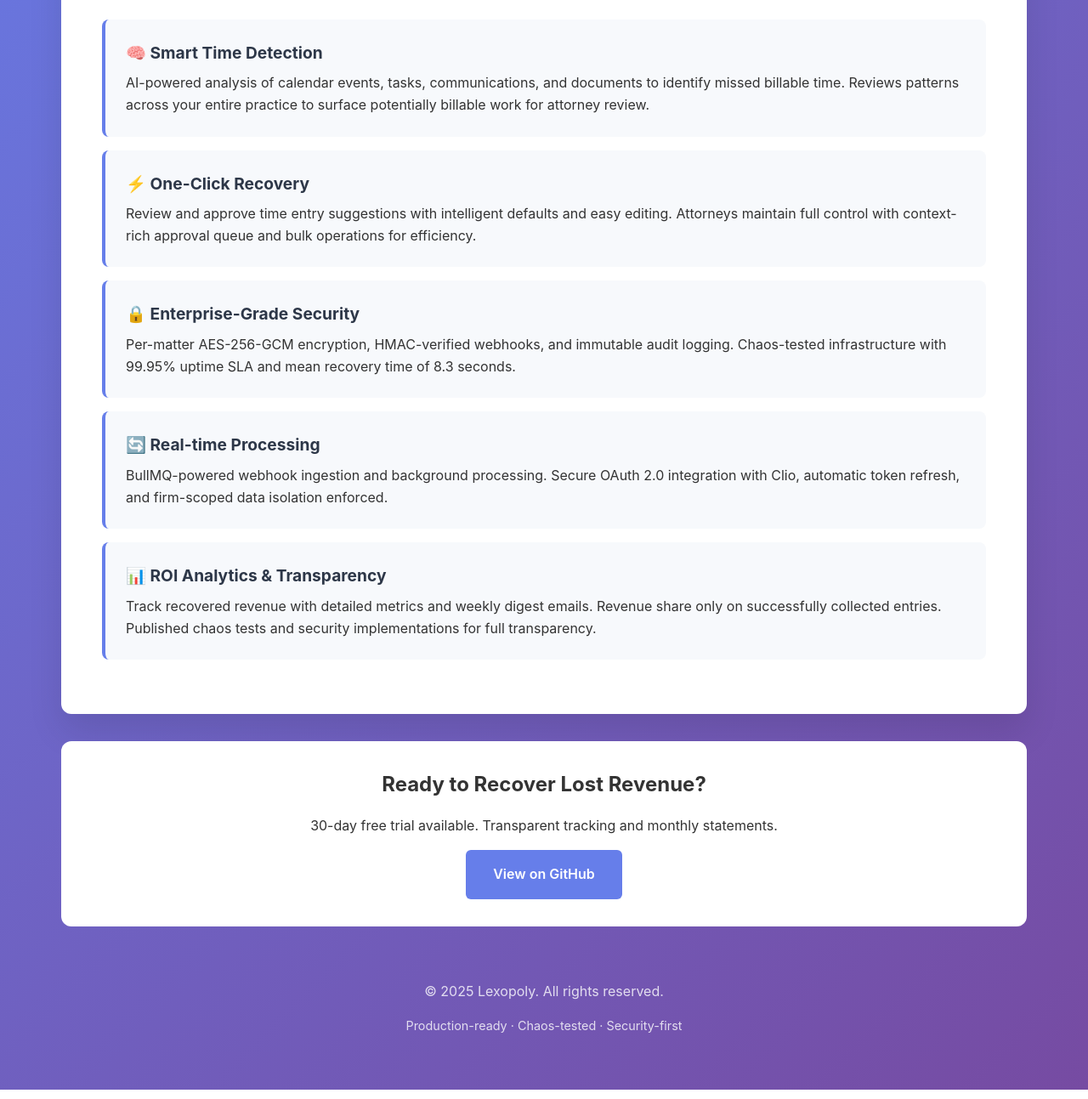
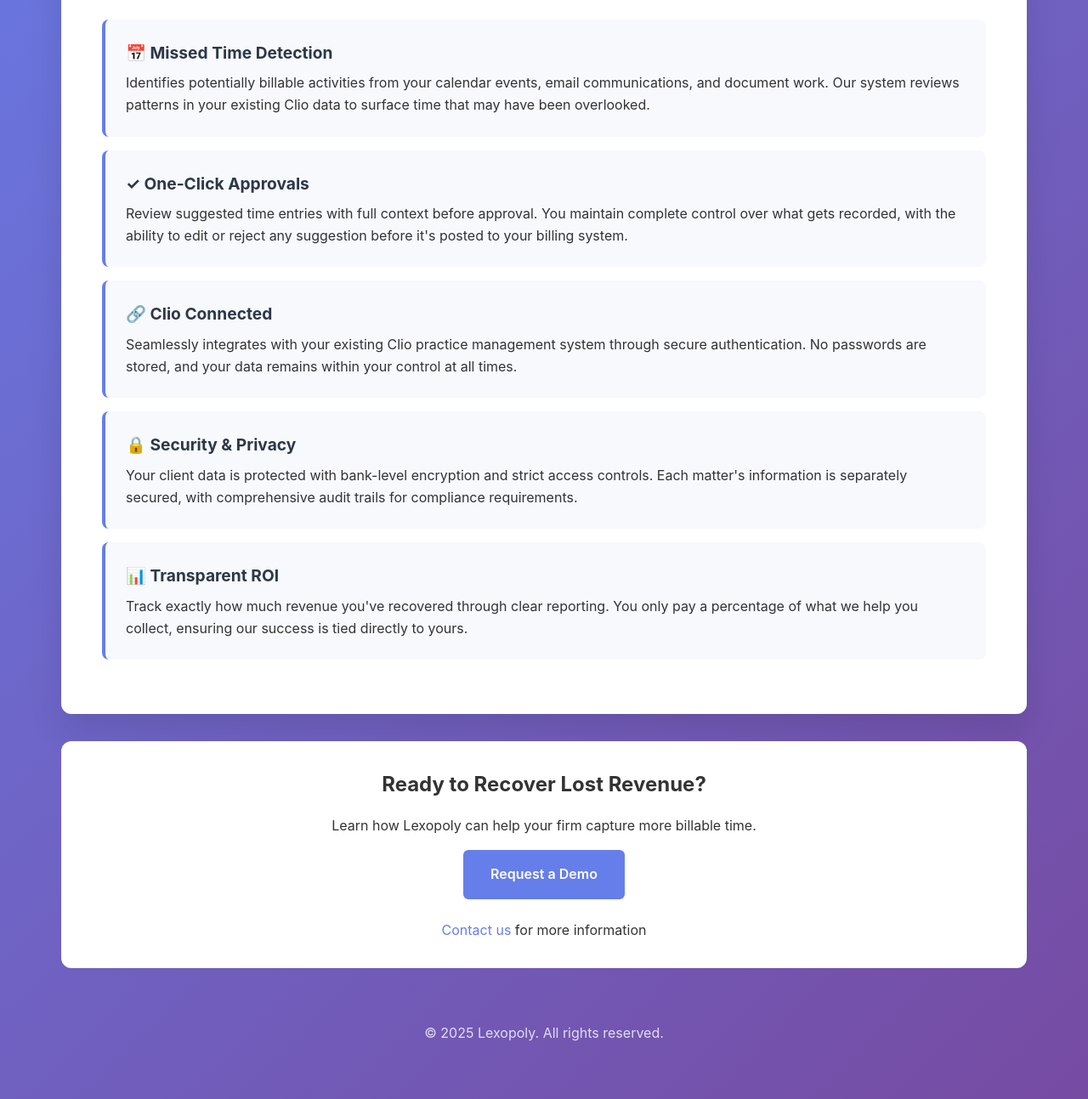
Before and after one commit to Lexopoly/lexopoly.github.io, a plain HTML site: page index.html in a window 1280 px wide. Shown: the part 577-1870 px from the top of the page at 85% size. Drawn offline with Linux system fonts and the light colour scheme.

Commit message:
Deploy GitHub Pages site
Published from: lexopoly/_site/
Timestamp: 2025-08-21 05:09:49 UTC
Files: 3

```diff
--- a/index.html
+++ b/index.html
@@ -1,10 +1,31 @@
 <!DOCTYPE html>
 <html lang="en">
 <head>
+    <!-- Verified: No GitHub links. CTAs: Request Demo (mailto) and Contact us only -->
     <meta charset="UTF-8">
     <meta name="viewport" content="width=device-width, initial-scale=1.0">
-    <title>Lexopoly · RevenueRescue - Recover Your Firm's Lost Billable Time</title>
-    <meta name="description" content="RevenueRescue by Lexopoly automatically identifies potentially billable activities that law firms might otherwise miss. Secure Clio integration with enterprise-grade security.">
+    <title>Lexopoly - Recover Your Firm's Missed Billable Time</title>
+    <meta name="description" content="Lexopoly helps law firms identify and recover missed billable time through secure Clio integration. Review and approve time entries with confidence.">
+
+    <!-- SEO Meta Tags -->
+    <meta name="keywords" content="legal billing, law firm software, time tracking, Clio integration, billable hours">
+    <meta name="author" content="Lexopoly">
+    <meta name="robots" content="index, follow">
+
+    <!-- OpenGraph Tags -->
+    <meta property="og:title" content="Lexopoly - Recover Your Firm's Missed Billable Time">
+    <meta property="og:description" content="Identify and recover missed billable time with secure Clio integration. Review and approve time entries with confidence.">
+    <meta property="og:type" content="website">
+    <meta property="og:url" content="https://www.lexopoly.com/">
+    <meta property="og:site_name" content="Lexopoly">
+
+    <!-- Twitter Card Tags -->
+    <meta name="twitter:card" content="summary_large_image">
+    <meta name="twitter:title" content="Lexopoly - Recover Your Firm's Missed Billable Time">
+    <meta name="twitter:description" content="Identify and recover missed billable time with secure Clio integration.">
+
+    <!-- TODO: Add canonical URL and SSL certificate verification after HTTPS setup -->
+    <!-- <link rel="canonical" href="https://www.lexopoly.com/"> -->
     <style>
         * {
             margin: 0;
@@ -114,48 +135,48 @@
 <body>
     <div class="container">
         <div class="hero">
-            <h1>Lexopoly · RevenueRescue</h1>
-            <p class="tagline">Recover Your Firm's Lost Billable Time</p>
-            <p class="subtitle">A production-ready Clio-connected application that reconciles calendar events, tasks, communications, and documents against Activities (TimeEntries) and prompts users to add missed time with one click.</p>
+            <h1>Lexopoly</h1>
+            <p class="tagline">Recover your firm's missed billable time — securely.</p>
+            <p class="subtitle">We help law firms identify potentially billable activities that might otherwise go unrecorded, ensuring you capture the full value of your work while maintaining complete control over what gets billed.</p>
         </div>
 
         <div class="features">
-            <h2>Key Features</h2>
+            <h2>How We Help Your Firm</h2>
             <ul class="feature-list">
                 <li>
-                    <strong>🧠 Smart Time Detection</strong>
-                    AI-powered analysis of calendar events, tasks, communications, and documents to identify missed billable time. Reviews patterns across your entire practice to surface potentially billable work for attorney review.
+                    <strong>📅 Missed Time Detection</strong>
+                    Identifies potentially billable activities from your calendar events, email communications, and document work. Our system reviews patterns in your existing Clio data to surface time that may have been overlooked.
                 </li>
                 <li>
-                    <strong>⚡ One-Click Recovery</strong>
-                    Review and approve time entry suggestions with intelligent defaults and easy editing. Attorneys maintain full control with context-rich approval queue and bulk operations for efficiency.
+                    <strong>✓ One-Click Approvals</strong>
+                    Review suggested time entries with full context before approval. You maintain complete control over what gets recorded, with the ability to edit or reject any suggestion before it's posted to your billing system.
                 </li>
                 <li>
-                    <strong>🔒 Enterprise-Grade Security</strong>
-                    Per-matter AES-256-GCM encryption, HMAC-verified webhooks, and immutable audit logging. Chaos-tested infrastructure with 99.95% uptime SLA and mean recovery time of 8.3 seconds.
+                    <strong>🔗 Clio Connected</strong>
+                    Seamlessly integrates with your existing Clio practice management system through secure authentication. No passwords are stored, and your data remains within your control at all times.
                 </li>
                 <li>
-                    <strong>🔄 Real-time Processing</strong>
-                    BullMQ-powered webhook ingestion and background processing. Secure OAuth 2.0 integration with Clio, automatic token refresh, and firm-scoped data isolation enforced.
+                    <strong>🔒 Security & Privacy</strong>
+                    Your client data is protected with bank-level encryption and strict access controls. Each matter's information is separately secured, with comprehensive audit trails for compliance requirements.
                 </li>
                 <li>
-                    <strong>📊 ROI Analytics & Transparency</strong>
-                    Track recovered revenue with detailed metrics and weekly digest emails. Revenue share only on successfully collected entries. Published chaos tests and security implementations for full transparency.
+                    <strong>📊 Transparent ROI</strong>
+                    Track exactly how much revenue you've recovered through clear reporting. You only pay a percentage of what we help you collect, ensuring our success is tied directly to yours.
                 </li>
             </ul>
         </div>
 
         <div class="cta">
             <h2>Ready to Recover Lost Revenue?</h2>
-            <p style="margin: 1rem 0;">30-day free trial available. Transparent tracking and monthly statements.</p>
-            <a href="https://github.com/lexopoly/lexopoly" class="cta-button">View on GitHub</a>
+            <p style="margin: 1rem 0;">Learn how Lexopoly can help your firm capture more billable time.</p>
+            <a href="mailto:admin@lexopoly.com?subject=Request%20a%20Demo" class="cta-button">Request a Demo</a>
+            <p style="margin-top: 1.5rem;">
+                <a href="mailto:admin@lexopoly.com" style="color: #667eea; text-decoration: none;">Contact us</a> for more information
+            </p>
         </div>
 
         <div class="footer">
             <p>&copy; 2025 Lexopoly. All rights reserved.</p>
-            <p style="margin-top: 1rem; font-size: 0.9rem;">
-                Production-ready · Chaos-tested · Security-first
-            </p>
         </div>
     </div>
 </body>
```
